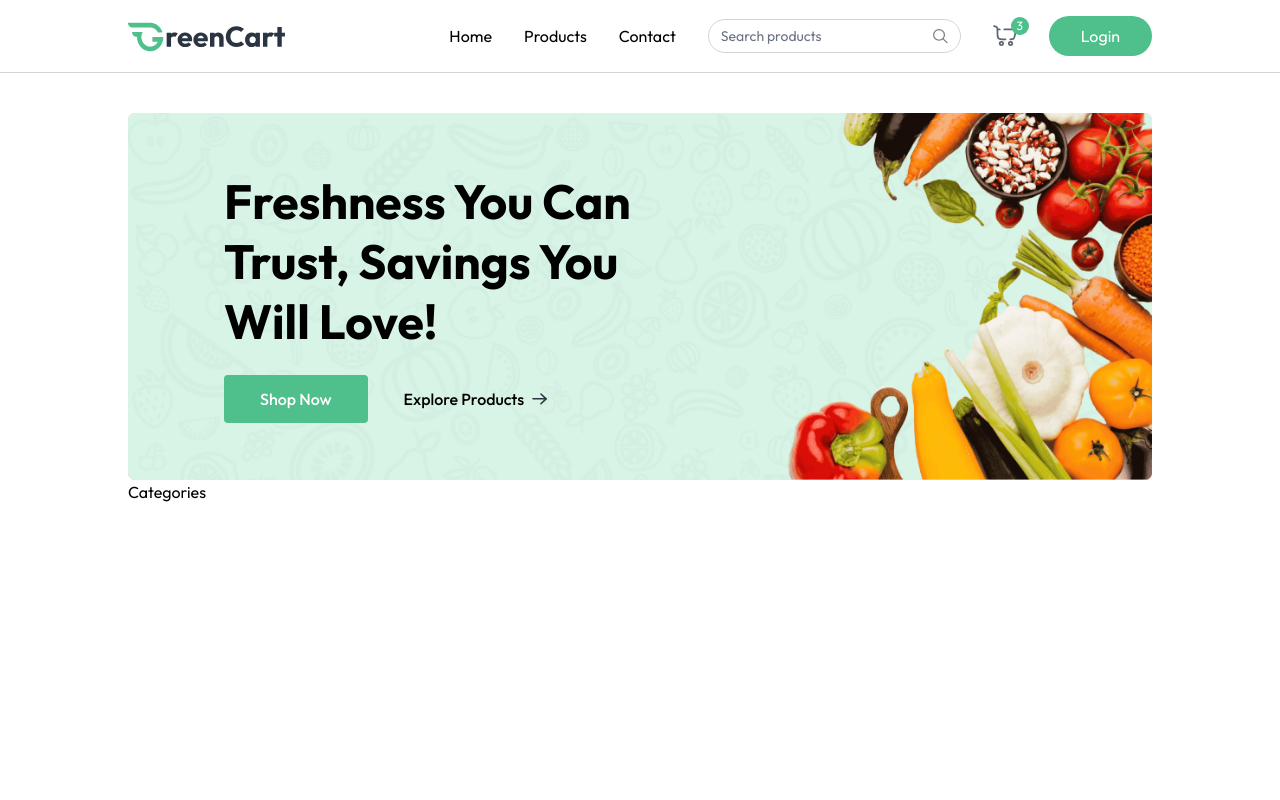
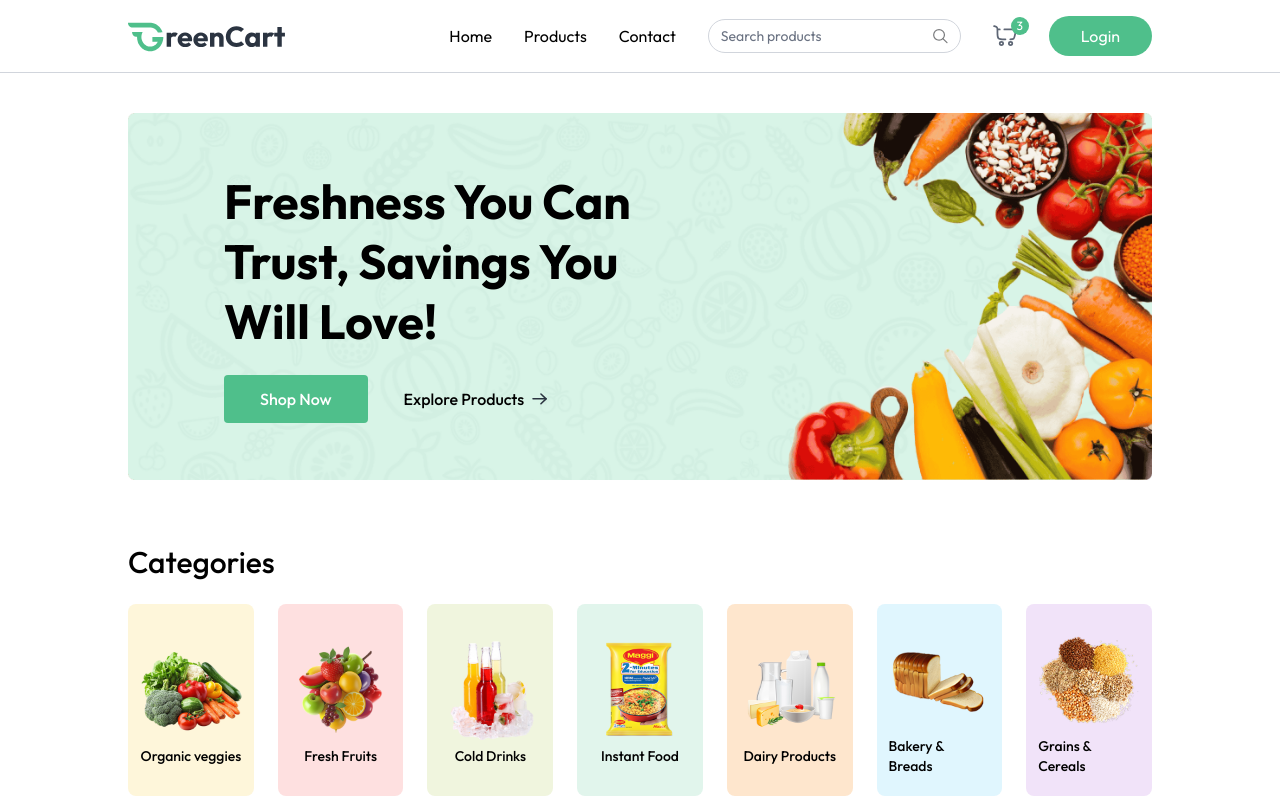
Before and after one commit to arwijesuriya/mern-grocery, a React (Vite) app in the folder frontend/: page / in a window 1280 px wide. Built offline with nearby package versions, Linux system fonts and the light colour scheme.

Commit message:
Update Categories.jsx

```diff
--- a/frontend/src/components/Categories.jsx
+++ b/frontend/src/components/Categories.jsx
@@ -1,9 +1,37 @@
 import React from 'react'
+import { categories } from "../assets/assets";
+import { useAppContext } from '../context/AppContext';
 
 const Categories = () => {
+
+    // Function to handle category click
+    const { navigate } = useAppContext();
+
     return (
-        <div>
-            Categories
+        <div className="mt-16">
+
+            {/* Categories Title */}
+            <p className="text-2xl md:text-3xl font-medium">
+                Categories
+            </p>
+
+            {/* Categories List */}
+            <div className="grid grid-cols-2 sm:grid-cols-3 md:grid-cols-5 lg:grid-cols-6 xl:grid-cols-7 mt-6 gap-6">
+                {categories.map((category, index) => (
+                    <div
+                        key={index}
+                        style={{ backgroundColor: category.bgColor }}
+                        onClick={() => {
+                            navigate(`/products/${category.path.toLowerCase()}`);
+                            scrollTo(0, 0);
+                        }}
+                        className="group cursor-pointer py-5 px-3 rounded-lg flex flex-col justify-center items-center"
+                    >
+                        <img src={category.image} alt="CategoryImage" className="group-hover:scale-108 transition max-w-28" />
+                        <p className="text-sm font-medium">{category.text}</p>
+                    </div>
+                ))}
+                </div>
         </div>
     )
 }
```
